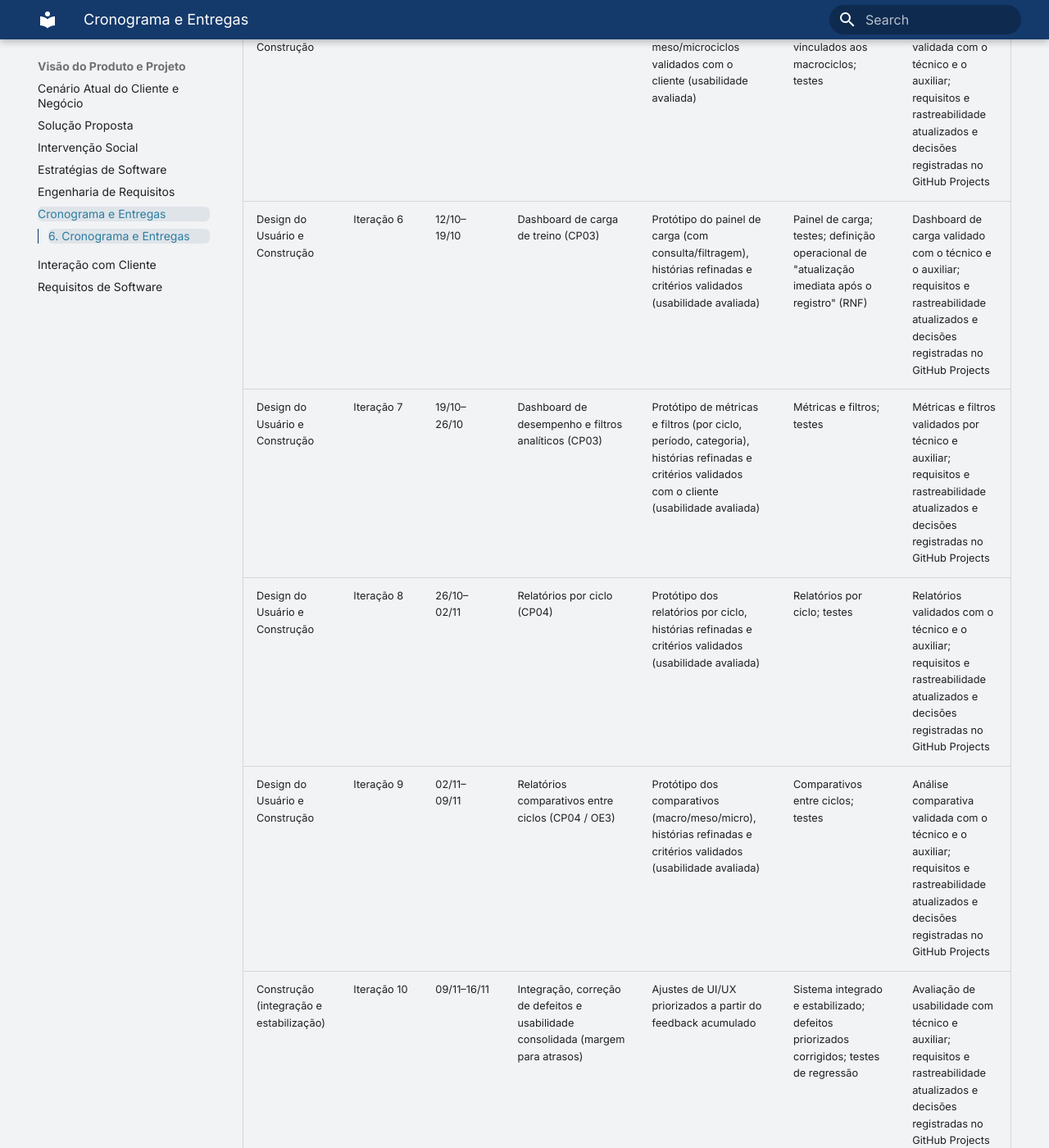
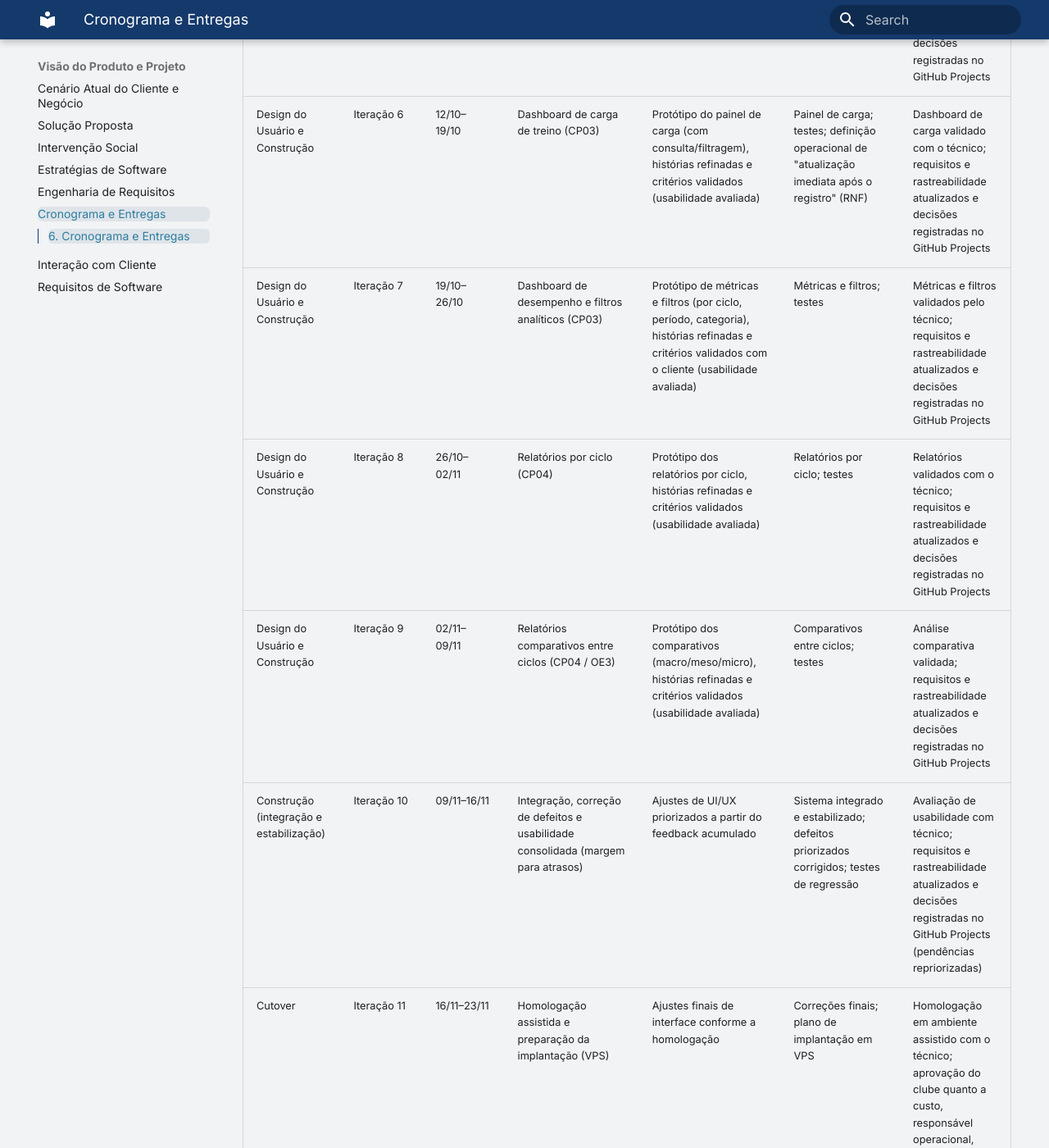
Before and after one commit to mdsreq-fga-unb/REQ-2026.2-T01-FutBoard, an MkDocs documentation site: the page built from docs/visao-produto/cronogramas-entregas.md, in a window 1280 px wide and 1400 px high, scrolled down 1974 px. Shown: the whole window at 82% size. Built offline with MkDocs 1.6.1 and Material for MkDocs 9.7.7, drawn with Linux system fonts in a browser that asks for light colours; some of the changed text lies outside the part shown.

Commit message:
Corrigindo RF17 a RF 23 + Atualizando o Cronograma

```diff
--- a/docs/visao-produto/cronogramas-entregas.md
+++ b/docs/visao-produto/cronogramas-entregas.md
@@ -3,7 +3,7 @@
 O cronograma foi organizado em iterações semanais distribuídas ao longo das quatro fases do RAD. Como a abordagem é **dirigida a plano** na fase de Planejamento de Requisitos, os requisitos são definidos de forma abrangente antes da prototipagem; nas iterações seguintes, os protótipos são o principal instrumento para **validar e refinar a interface (UI/UX) e os fluxos de navegação** com o cliente e para expor nuances de domínio, com os requisitos evoluindo de forma **iterativa e incremental** a partir desse feedback. Design do Usuário e Construção iteram em conjunto a cada funcionalidade, e cada iteração percorre — e registra — o seguinte **ciclo padrão**, tornando explícita a passagem entre as atividades:
 
 1. **Prototipação e refinamento** (Design do Usuário): evolução do protótipo de média fidelidade no Figma para validar a interface (UI/UX) e os fluxos de navegação, refinando histórias de usuário e critérios de aceitação conforme as mudanças e nuances de domínio que emergem;
-2. **Validação do protótipo** com o cliente: homologação visual com o técnico e seu auxiliar técnico, avaliando também a usabilidade;
+2. **Validação do protótipo** com o cliente: homologação visual com o técnico, avaliando também a usabilidade;
 3. **Construção** (Construção): implementação do incremento a partir do protótipo aprovado;
 4. **Verificação interna**: checklists, revisão por pares e testes funcionais frente aos critérios de aceitação;
 5. **Validação do incremento** com o cliente: demonstração e registro do resultado, com atualização de requisitos, decisões e rastreabilidade no GitHub Projects.
@@ -14,24 +14,24 @@ Para tornar esse ciclo explícito **em cada iteração**, as colunas de saída d
 
 | Fase (RAD) | Iteração | Período | Foco (funcionalidade) | Design / refinamento (protótipo + validação do protótipo) | Construção e verificação | Validação do incremento e resultado (ER) |
 |---|---|---|---|---|---|---|
-| Planejamento de Requisitos | Iteração 1 | 07/09–14/09 | Elicitação (consolidação de agosto), priorização e base técnica | Escopo priorizado (MoSCoW + Valor x Esforço); Documento de Visão; backlog inicial catalogado no GitHub Projects | Ambiente Free Tier (Vercel + Render) e modelo de dados inicial; requisito de migração formalizado | Escopo e prioridades validados com o técnico; alinhamento inicial com o técnico e seu auxiliar técnico |
-| Design do Usuário e Construção | Iteração 2 | 14/09–21/09 | Perfis de acesso (CP05) e importação dos dados históricos (transição/migração) | Protótipo de acesso/perfis e da tela de dados importados; histórias e critérios de CP05 e da migração refinados e validados com o cliente (usabilidade avaliada) | Autenticação e perfis (técnico/auxiliar); importação dos dados do Excel; testes de integridade | Acesso por perfil e integridade dos dados validados por técnico e auxiliar; requisitos, rastreabilidade e decisões atualizados |
-| Design do Usuário e Construção | Iteração 3 | 21/09–28/09 | Registro rápido e categorizado de sessões (CP01) | Protótipo do registro (UI/UX + fluxo), histórias refinadas e critérios de aceitação de CP01 validados com o cliente (usabilidade avaliada) | Tela de registro e categorização; testes funcionais; verificação da meta de tempo de cadastro (RNF) | Registro validado em campo por técnico e auxiliar; requisitos e rastreabilidade atualizados e decisões registradas no GitHub Projects |
-| Design do Usuário e Construção | Iteração 4 | 28/09–05/10 | Periodização – macrociclos (CP02) | Protótipo, histórias refinadas e critérios de macrociclos validados com o cliente (usabilidade avaliada) | Cadastro de macrociclos; testes | Estrutura de macrociclos validada com o técnico e o auxiliar; requisitos e rastreabilidade atualizados e decisões registradas no GitHub Projects |
-| Design do Usuário e Construção | Iteração 5 | 05/10–12/10 | Periodização – meso e microciclos (CP02) | Protótipo, histórias refinadas e critérios de meso/microciclos validados com o cliente (usabilidade avaliada) | Meso e microciclos vinculados aos macrociclos; testes | Hierarquia de periodização validada com o técnico e o auxiliar; requisitos e rastreabilidade atualizados e decisões registradas no GitHub Projects |
-| Design do Usuário e Construção | Iteração 6 | 12/10–19/10 | Dashboard de carga de treino (CP03) | Protótipo do painel de carga (com consulta/filtragem), histórias refinadas e critérios validados (usabilidade avaliada) | Painel de carga; testes; definição operacional de "atualização imediata após o registro" (RNF) | Dashboard de carga validado com o técnico e o auxiliar; requisitos e rastreabilidade atualizados e decisões registradas no GitHub Projects |
-| Design do Usuário e Construção | Iteração 7 | 19/10–26/10 | Dashboard de desempenho e filtros analíticos (CP03) | Protótipo de métricas e filtros (por ciclo, período, categoria), histórias refinadas e critérios validados com o cliente (usabilidade avaliada) | Métricas e filtros; testes | Métricas e filtros validados por técnico e auxiliar; requisitos e rastreabilidade atualizados e decisões registradas no GitHub Projects |
-| Design do Usuário e Construção | Iteração 8 | 26/10–02/11 | Relatórios por ciclo (CP04) | Protótipo dos relatórios por ciclo, histórias refinadas e critérios validados (usabilidade avaliada) | Relatórios por ciclo; testes | Relatórios validados com o técnico e o auxiliar; requisitos e rastreabilidade atualizados e decisões registradas no GitHub Projects |
-| Design do Usuário e Construção | Iteração 9 | 02/11–09/11 | Relatórios comparativos entre ciclos (CP04 / OE3) | Protótipo dos comparativos (macro/meso/micro), histórias refinadas e critérios validados (usabilidade avaliada) | Comparativos entre ciclos; testes | Análise comparativa validada com o técnico e o auxiliar; requisitos e rastreabilidade atualizados e decisões registradas no GitHub Projects |
-| Construção (integração e estabilização) | Iteração 10 | 09/11–16/11 | Integração, correção de defeitos e usabilidade consolidada (margem para atrasos) | Ajustes de UI/UX priorizados a partir do feedback acumulado | Sistema integrado e estabilizado; defeitos priorizados corrigidos; testes de regressão | Avaliação de usabilidade com técnico e auxiliar; requisitos e rastreabilidade atualizados e decisões registradas no GitHub Projects (pendências repriorizadas) |
-| Cutover | Iteração 11 | 16/11–23/11 | Homologação assistida e preparação da implantação (VPS) | Ajustes finais de interface conforme a homologação | Correções finais; plano de implantação em VPS | Homologação em ambiente assistido com o técnico e o auxiliar; aprovação do clube quanto a custo, responsável operacional, credenciais e manutenção da VPS |
-| Cutover | Iteração 12 | 23/11–30/11 | Implantação em produção e entrega final do MVP | Manual do usuário e notas de versão (apoio ao uso) | Deploy em VPS (AWS Lightsail ou DigitalOcean); MVP integrado | Aceite final do MVP por técnico e auxiliar; linha de base de requisitos fechada e demandas futuras registradas |
+| Planejamento de Requisitos | Iteração 1 | 07/09–14/09 | Elicitação (consolidação de agosto), priorização e base técnica | Escopo priorizado (MoSCoW + Valor x Esforço); Documento de Visão; backlog inicial catalogado no GitHub Projects | Ambiente Free Tier (Vercel + Render) e modelo de dados inicial; requisito de migração formalizado | Escopo e prioridades validados com o técnico; alinhamento inicial com o técnico |
+| Design do Usuário e Construção | Iteração 2 | 14/09–21/09 | Perfis de acesso (CP05) e importação dos dados históricos (transição/migração) | Protótipo de acesso/perfis e da tela de dados importados; histórias e critérios de CP05 e da migração refinados e validados com o cliente (usabilidade avaliada) | Autenticação e perfis (técnico/auxiliar); importação dos dados do Excel; testes de integridade | Acesso por perfil e integridade dos dados validados pelo técnico; requisitos, rastreabilidade e decisões atualizados |
+| Design do Usuário e Construção | Iteração 3 | 21/09–28/09 | Registro rápido e categorizado de sessões (CP01) | Protótipo do registro (UI/UX + fluxo), histórias refinadas e critérios de aceitação de CP01 validados com o cliente (usabilidade avaliada) | Tela de registro e categorização; testes funcionais; verificação da meta de tempo de cadastro (RNF) | Registro validado em campo pelo técnico; requisitos e rastreabilidade atualizados e decisões registradas no GitHub Projects |
+| Design do Usuário e Construção | Iteração 4 | 28/09–05/10 | Periodização – macrociclos (CP02) | Protótipo, histórias refinadas e critérios de macrociclos validados com o cliente (usabilidade avaliada) | Cadastro de macrociclos; testes | Estrutura de macrociclos validada com o técnico; requisitos e rastreabilidade atualizados e decisões registradas no GitHub Projects |
+| Design do Usuário e Construção | Iteração 5 | 05/10–12/10 | Periodização – meso e microciclos (CP02) | Protótipo, histórias refinadas e critérios de meso/microciclos validados com o cliente (usabilidade avaliada) | Meso e microciclos vinculados aos macrociclos; testes | Hierarquia de periodização validada com o técnico; requisitos e rastreabilidade atualizados e decisões registradas no GitHub Projects |
+| Design do Usuário e Construção | Iteração 6 | 12/10–19/10 | Dashboard de carga de treino (CP03) | Protótipo do painel de carga (com consulta/filtragem), histórias refinadas e critérios validados (usabilidade avaliada) | Painel de carga; testes; definição operacional de "atualização imediata após o registro" (RNF) | Dashboard de carga validado com o técnico; requisitos e rastreabilidade atualizados e decisões registradas no GitHub Projects |
+| Design do Usuário e Construção | Iteração 7 | 19/10–26/10 | Dashboard de desempenho e filtros analíticos (CP03) | Protótipo de métricas e filtros (por ciclo, período, categoria), histórias refinadas e critérios validados com o cliente (usabilidade avaliada) | Métricas e filtros; testes | Métricas e filtros validados pelo técnico; requisitos e rastreabilidade atualizados e decisões registradas no GitHub Projects |
+| Design do Usuário e Construção | Iteração 8 | 26/10–02/11 | Relatórios por ciclo (CP04) | Protótipo dos relatórios por ciclo, histórias refinadas e critérios validados (usabilidade avaliada) | Relatórios por ciclo; testes | Relatórios validados com o técnico; requisitos e rastreabilidade atualizados e decisões registradas no GitHub Projects |
+| Design do Usuário e Construção | Iteração 9 | 02/11–09/11 | Relatórios comparativos entre ciclos (CP04 / OE3) | Protótipo dos comparativos (macro/meso/micro), histórias refinadas e critérios validados (usabilidade avaliada) | Comparativos entre ciclos; testes | Análise comparativa validada; requisitos e rastreabilidade atualizados e decisões registradas no GitHub Projects |
+| Construção (integração e estabilização) | Iteração 10 | 09/11–16/11 | Integração, correção de defeitos e usabilidade consolidada (margem para atrasos) | Ajustes de UI/UX priorizados a partir do feedback acumulado | Sistema integrado e estabilizado; defeitos priorizados corrigidos; testes de regressão | Avaliação de usabilidade com técnico; requisitos e rastreabilidade atualizados e decisões registradas no GitHub Projects (pendências repriorizadas) |
+| Cutover | Iteração 11 | 16/11–23/11 | Homologação assistida e preparação da implantação (VPS) | Ajustes finais de interface conforme a homologação | Correções finais; plano de implantação em VPS | Homologação em ambiente assistido com o técnico; aprovação do clube quanto a custo, responsável operacional, credenciais e manutenção da VPS |
+| Cutover | Iteração 12 | 23/11–30/11 | Implantação em produção e entrega final do MVP | Manual do usuário e notas de versão (apoio ao uso) | Deploy em VPS (AWS Lightsail ou DigitalOcean); MVP integrado | Aceite final do MVP pelo técnico; linha de base de requisitos fechada e demandas futuras registradas |
 
 **Considerações importantes**
 
 - Cada iteração de Design do Usuário e Construção percorre o ciclo padrão (prototipação e refinamento → validação do protótipo → construção → verificação → validação do incremento), agora explicitado **por iteração** nas colunas de saída da tabela, mantendo o ciclo integrado do RAD.
 - Como os requisitos já foram definidos de forma abrangente na fase de Planejamento de Requisitos (elemento dirigido a plano), as iterações centram-se na **validação e no refinamento de UI/UX e dos fluxos de navegação** via protótipos; eventuais mudanças de requisitos emergem desse feedback e são incorporadas ao backlog (elemento ágil, iterativo e incremental).
-- A **usabilidade é avaliada desde os primeiros protótipos** (e não apenas ao final), e o **técnico e seu auxiliar técnico participam das validações** ao longo de todo o processo, por serem usuários diretos. Essa decisão deve ser refletida de forma consistente no Cenário (1.6/1.7) e na Interação com o Cliente (seção 7).
+- A **usabilidade é avaliada desde os primeiros protótipos** (e não apenas ao final), e o apenas o **técnico participa das validações** ao longo de todo o processo, por serem usuários diretos. Essa decisão deve ser refletida de forma consistente no Cenário (1.6/1.7) e na Interação com o Cliente (seção 7).
 - A **importação dos dados históricos** é tratada como **requisito de transição/migração**, incluída no backlog e na rastreabilidade, e não como capacidade solta fora do escopo.
 - A **Iteração 10** é reservada como margem para integração, correção de defeitos e estabilização antes da entrega, reduzindo o risco do prazo curto.
 - A **migração para VPS** está condicionada à aprovação do clube quanto a custo, responsável operacional, credenciais e manutenção — dependência registrada na Iteração 11.
```
Also changed, not shown: docs/visao-produto/Requisitos-de-Software.md (+5 -5 lines).
